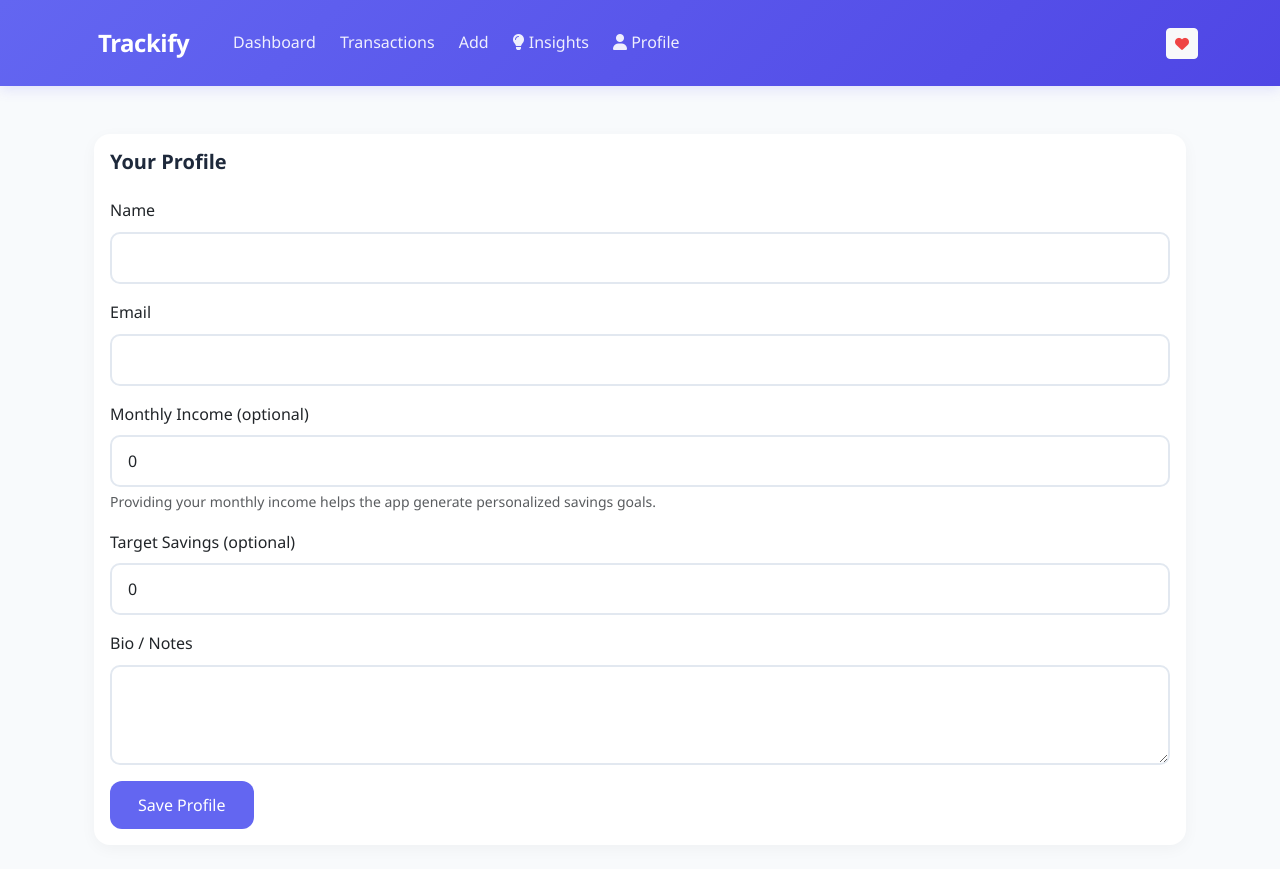
After one commit to namratha31/trackify, a Flask app: template templates/profile.html in a window 1280 px wide. The commit adds this page. Run offline with Flask 2, Linux system fonts and the light colour scheme; the template is opened without the code that fills it, so the values that code supplies are empty; parts of the project's set-up code (start-up, migrations or seed data) failed here and were passed over.

Commit message:
changed s littel stuff

```diff
--- a/app.py
+++ b/app.py
@@ -32,131 +32,341 @@ class Transaction(db.Model):
         return f"<Tx {self.id} {self.type} {self.amount}>"
 
 
-def ensure_db():
-    if not os.path.exists('trackify.db'):
-        # Ensure DB creation and seeding happen inside the Flask application context
-        with app.app_context():
-            db.create_all()
-            # Only seed categories if none exist
-            if Category.query.count() == 0:
-                # seed with a few categories
-                for name in ['Salary', 'Groceries', 'Transport', 'Entertainment', 'Utilities', 'Other']:
-                    c = Category(name=name)
-                    db.session.add(c)
-                db.session.commit()
+class Profile(db.Model):
+    """Simple single-user profile to store basic info and monthly income/targets."""
+    id = db.Column(db.Integer, primary_key=True)
+    name = db.Column(db.String(100))
+    email = db.Column(db.String(120), unique=True, nullable=True)
+    monthly_income = db.Column(db.Float, default=0.0)
+    target_savings = db.Column(db.Float, default=0.0)
+    from flask import Flask, render_template, request, redirect, url_for, jsonify, flash
+    from flask_sqlalchemy import SQLAlchemy
+    from datetime import datetime, date
+    from collections import defaultdict
+    import os
+
+    app = Flask(__name__)
+    app.config['SQLALCHEMY_DATABASE_URI'] = 'sqlite:///trackify.db'
+    app.config['SQLALCHEMY_TRACK_MODIFICATIONS'] = False
+    app.secret_key = os.environ.get('TRACKIFY_SECRET', 'dev-secret')
+
+    db = SQLAlchemy(app)
 
 
-@app.route('/')
-def index():
-    ensure_db()
-    # totals
-    transactions = Transaction.query.order_by(Transaction.date.desc()).all()
-    total_income = sum(t.amount for t in transactions if t.type == 'income')
-    total_expense = sum(t.amount for t in transactions if t.type == 'expense')
-    balance = total_income - total_expense
+    class Category(db.Model):
+        id = db.Column(db.Integer, primary_key=True)
+        name = db.Column(db.String(50), unique=True, nullable=False)
 
-    # recent
-    recent = transactions[:8]
-
-    # category breakdown for expenses
-    expenses = [t for t in transactions if t.type == 'expense']
-    cat_sums = {}
-    for t in expenses:
-        name = t.category.name if t.category else 'Uncategorized'
-        cat_sums[name] = cat_sums.get(name, 0) + t.amount
-
-    # monthly series (last 6 months)
-    from collections import defaultdict
-    monthly = defaultdict(float)
-    for t in transactions:
-        key = t.date.strftime('%Y-%m')
-        monthly[key] += t.amount if t.type == 'income' else -t.amount
-
-    # get last 6 months in order
-    months = sorted(monthly.keys())[-6:]
-    month_vals = [monthly[m] for m in months]
-
-    return render_template('index.html', total_income=total_income, total_expense=total_expense,
-                           balance=balance, recent=recent, cat_sums=cat_sums,
-                           months=months, month_vals=month_vals)
+        def __repr__(self):
+            return f"<Category {self.name}>"
 
 
-@app.route('/transactions')
-def transactions():
-    ensure_db()
-    txs = Transaction.query.order_by(Transaction.date.desc()).all()
-    return render_template('transactions.html', transactions=txs)
+    class Transaction(db.Model):
+        id = db.Column(db.Integer, primary_key=True)
+        amount = db.Column(db.Float, nullable=False)
+        type = db.Column(db.String(10), nullable=False)  # 'income' or 'expense'
+        category_id = db.Column(db.Integer, db.ForeignKey('category.id'))
+        category = db.relationship('Category')
+        date = db.Column(db.Date, default=date.today)
+        note = db.Column(db.String(200))
+
+        def __repr__(self):
+            return f"<Tx {self.id} {self.type} {self.amount}>"
 
 
-@app.route('/add', methods=['GET', 'POST'])
-def add_transaction():
-    ensure_db()
-    categories = Category.query.order_by(Category.name).all()
-    if request.method == 'POST':
-        try:
-            amt = float(request.form['amount'])
-            ttype = request.form['type']
-            cat_id = request.form.get('category') or None
-            note = request.form.get('note')
-            date_str = request.form.get('date')
-            if date_str:
-                dt = datetime.strptime(date_str, '%Y-%m-%d').date()
-            else:
-                dt = date.today()
+    class Profile(db.Model):
+        """Simple single-user profile to store basic info and monthly income/targets."""
+        id = db.Column(db.Integer, primary_key=True)
+        name = db.Column(db.String(100))
+        email = db.Column(db.String(120), unique=True, nullable=True)
+        monthly_income = db.Column(db.Float, default=0.0)
+        target_savings = db.Column(db.Float, default=0.0)
+        bio = db.Column(db.String(300))
 
-            if cat_id == 'new':
-                new_cat_name = request.form.get('new_category', '').strip()
-                if new_cat_name:
-                    cat = Category.query.filter_by(name=new_cat_name).first()
-                    if not cat:
-                        cat = Category(name=new_cat_name)
-                        db.session.add(cat)
-                        db.session.commit()
-                else:
-                    cat = None
-            else:
-                cat = Category.query.get(int(cat_id)) if cat_id else None
-
-            tx = Transaction(amount=amt, type=ttype, category=cat, note=note, date=dt)
-            db.session.add(tx)
-            db.session.commit()
-            flash('Transaction added', 'success')
-            return redirect(url_for('index'))
-        except Exception as e:
-            flash(f'Error: {e}', 'danger')
-
-    return render_template('add_transaction.html', categories=categories)
+        def __repr__(self):
+            return f"<Profile {self.name or 'Unnamed'}>"
 
 
-@app.route('/delete/<int:tx_id>', methods=['POST'])
-def delete(tx_id):
-    tx = Transaction.query.get_or_404(tx_id)
-    db.session.delete(tx)
-    db.session.commit()
-    flash('Deleted', 'info')
-    return redirect(request.referrer or url_for('transactions'))
+    def ensure_db():
+        """Create DB and seed categories & a default profile if DB doesn't exist."""
+        if not os.path.exists('trackify.db'):
+            with app.app_context():
+                db.create_all()
+                # seed categories if empty
+                if Category.query.count() == 0:
+                    for name in ['Salary', 'Groceries', 'Transport', 'Entertainment', 'Utilities', 'Other']:
+                        c = Category(name=name)
+                        db.session.add(c)
+                    db.session.commit()
+                # seed a default profile for single-user flow
+                if Profile.query.count() == 0:
+                    p = Profile(name='Your Name', email=None, monthly_income=0.0, target_savings=0.0, bio='')
+                    db.session.add(p)
+                    db.session.commit()
 
 
-@app.route('/api/category_breakdown')
-def api_category_breakdown():
-    ensure_db()
-    expenses = Transaction.query.filter_by(type='expense').all()
-    data = {}
-    for t in expenses:
-        name = t.category.name if t.category else 'Uncategorized'
-        data[name] = data.get(name, 0) + t.amount
-    return jsonify(data)
+    @app.route('/')
+    def index():
+        ensure_db()
+        # totals
+        transactions = Transaction.query.order_by(Transaction.date.desc()).all()
+        total_income = sum(t.amount for t in transactions if t.type == 'income')
+        total_expense = sum(t.amount for t in transactions if t.type == 'expense')
+        balance = total_income - total_expense
+
+        # recent
+        recent = transactions[:8]
+
+        # category breakdown for expenses
+        expenses = [t for t in transactions if t.type == 'expense']
+        cat_sums = {}
+        for t in expenses:
+            name = t.category.name if t.category else 'Uncategorized'
+            cat_sums[name] = cat_sums.get(name, 0) + t.amount
+
+        # monthly series (last 6 months)
+        monthly = defaultdict(float)
+        for t in transactions:
+            key = t.date.strftime('%Y-%m')
+            monthly[key] += t.amount if t.type == 'income' else -t.amount
+
+        # get last 6 months in order
+        months = sorted(monthly.keys())[-6:]
+        month_vals = [monthly[m] for m in months]
+
+        return render_template('index.html', total_income=total_income, total_expense=total_expense,
+                               balance=balance, recent=recent, cat_sums=cat_sums,
+                               months=months, month_vals=month_vals)
 
 
-if __name__ == '__main__':
-    print("\n🚀 Starting Trackify - Personal Finance Tracker")
-    print("\nMake sure you have:")
-    print("1. Activated your virtual environment (.venv)")
-    print("2. Installed requirements (pip install -r requirements.txt)")
-    print("\nServer Details:")
-    print("- URL: http://127.0.0.1:8080")
-    print("- Debug Mode: Enabled")
-    print("- Database: SQLite (trackify.db)")
-    print("\nPress Ctrl+C to stop the server\n")
+    @app.route('/transactions')
+    def transactions():
+        ensure_db()
+        txs = Transaction.query.order_by(Transaction.date.desc()).all()
+        return render_template('transactions.html', transactions=txs)
 
-    app.run(debug=True, host='127.0.0.1', port=8080)
+
+    @app.route('/add', methods=['GET', 'POST'])
+    def add_transaction():
+        ensure_db()
+        categories = Category.query.order_by(Category.name).all()
+        if request.method == 'POST':
+            try:
+                amt = float(request.form['amount'])
+                ttype = request.form['type']
+                cat_id = request.form.get('category') or None
+                note = request.form.get('note')
+                date_str = request.form.get('date')
+                if date_str:
+                    dt = datetime.strptime(date_str, '%Y-%m-%d').date()
+                else:
+                    dt = date.today()
+
+                if cat_id == 'new':
+                    new_cat_name = request.form.get('new_category', '').strip()
+                    if new_cat_name:
+                        cat = Category.query.filter_by(name=new_cat_name).first()
+                        if not cat:
+                            cat = Category(name=new_cat_name)
+                            db.session.add(cat)
+                            db.session.commit()
+                    else:
+                        cat = None
+                else:
+                    cat = Category.query.get(int(cat_id)) if cat_id else None
+
+                tx = Transaction(amount=amt, type=ttype, category=cat, note=note, date=dt)
+                db.session.add(tx)
+                db.session.commit()
+                flash('Transaction added', 'success')
+                return redirect(url_for('index'))
+            except Exception as e:
+                flash(f'Error: {e}', 'danger')
+
+        return render_template('add_transaction.html', categories=categories)
+
+
+    @app.route('/delete/<int:tx_id>', methods=['POST'])
+    def delete(tx_id):
+        tx = Transaction.query.get_or_404(tx_id)
+        db.session.delete(tx)
+        db.session.commit()
+        flash('Deleted', 'info')
+        return redirect(request.referrer or url_for('transactions'))
+
+
+    @app.route('/api/category_breakdown')
+    def api_category_breakdown():
+        ensure_db()
+        expenses = Transaction.query.filter_by(type='expense').all()
+        data = {}
+        for t in expenses:
+            name = t.category.name if t.category else 'Uncategorized'
+            data[name] = data.get(name, 0) + t.amount
+        return jsonify(data)
+
+
+    @app.route('/insights')
+    def insights():
+        ensure_db()
+        # Calculate spending patterns
+        transactions = Transaction.query.order_by(Transaction.date.desc()).all()
+        total_income = sum(t.amount for t in transactions if t.type == 'income')
+        total_expense = sum(t.amount for t in transactions if t.type == 'expense')
+
+        # savings rate (we'll compute using monthly income estimate)
+        # prefer profile monthly_income if user provided one
+        profile = Profile.query.first()
+        if profile and profile.monthly_income and profile.monthly_income > 0:
+            monthly_income = profile.monthly_income
+        else:
+            months_present = len(set(t.date.strftime('%Y-%m') for t in transactions)) or 1
+            monthly_income = total_income / months_present
+
+        savings_rate = ((monthly_income - total_expense) / monthly_income * 100) if monthly_income else 0
+
+        # Get category-wise spending
+        expenses_by_category = {}
+        for t in transactions:
+            if t.type == 'expense':
+                cat_name = t.category.name if t.category else 'Uncategorized'
+                expenses_by_category[cat_name] = expenses_by_category.get(cat_name, 0) + t.amount
+
+        # Sort categories by amount
+        sorted_categories = sorted(expenses_by_category.items(), key=lambda x: x[1], reverse=True)
+
+        # Generate personalized tips based on spending patterns
+        tips = []
+        if savings_rate < 20:
+            tips.append({
+                'type': 'warning',
+                'title': 'Increase Your Savings',
+                'description': 'Aim to save at least 20% of your income. Try the 50/30/20 rule: 50% for needs, 30% for wants, and 20% for savings.'
+            })
+        else:
+            tips.append({
+                'type': 'success',
+                'title': 'Great Saving Habits!',
+                'description': f"You're saving {savings_rate:.1f}% of your income. Keep up the good work!"
+            })
+
+        if sorted_categories:
+            highest_expense_cat = sorted_categories[0][0]
+            tips.append({
+                'type': 'info',
+                'title': f'High {highest_expense_cat} Spending',
+                'description': f'Your highest expense category is {highest_expense_cat}. Consider setting a budget limit for this category.'
+            })
+
+        # Monthly comparison (current vs previous month)
+        now = datetime.now()
+        current_month_expenses = sum(t.amount for t in transactions if t.type == 'expense' and t.date.month == now.month and t.date.year == now.year)
+        # previous month handling (wrap year)
+        prev_month = (now.month - 1) or 12
+        prev_year = now.year if now.month > 1 else now.year - 1
+        last_month_expenses = sum(t.amount for t in transactions if t.type == 'expense' and t.date.month == prev_month and t.date.year == prev_year)
+
+        if current_month_expenses > last_month_expenses and last_month_expenses > 0:
+            tips.append({
+                'type': 'warning',
+                'title': 'Spending Trend Alert',
+                'description': 'Your spending this month is higher than last month. Review your expenses to stay on track.'
+            })
+
+        # Generate savings goals based on monthly_income estimate
+        savings_goals = [
+            {
+                'title': 'Emergency Fund',
+                'target': monthly_income * 6,
+                'description': 'Aim to save 6 months of expenses for emergencies.',
+                'priority': 'High'
+            },
+            {
+                'title': 'Retirement Fund',
+                'target': monthly_income * 12,
+                'description': 'Start building your retirement savings early.',
+                'priority': 'Medium'
+            },
+            {
+                'title': 'Short-term Savings',
+                'target': monthly_income * 3,
+                'description': 'Save for short-term goals like vacations or purchases.',
+                'priority': 'Low'
+            }
+        ]
+
+        # Money-saving challenges
+        challenges = [
+            {
+                'title': '52-Week Challenge',
+                'description': "Save $1 in week 1, $2 in week 2, and so on. You'll have $1,378 by the end of the year!",
+                'difficulty': 'Easy'
+            },
+            {
+                'title': 'No-Spend Days',
+                'description': 'Challenge yourself to have 2 no-spend days each week.',
+                'difficulty': 'Medium'
+            },
+            {
+                'title': '1% Improvement',
+                'description': 'Try to reduce each category of spending by 1% each month.',
+                'difficulty': 'Hard'
+            }
+        ]
+
+        return render_template('insights.html',
+                             savings_rate=savings_rate,
+                             tips=tips,
+                             savings_goals=savings_goals,
+                             challenges=challenges,
+                             categories=sorted_categories,
+                             profile=profile,
+                             monthly_income=monthly_income)
+
+
+    @app.route('/profile', methods=['GET', 'POST'])
+    def profile():
+        ensure_db()
+        profile = Profile.query.first()
+        if request.method == 'POST':
+            name = request.form.get('name', '').strip()
+            email = request.form.get('email', '').strip() or None
+            try:
+                monthly_income = float(request.form.get('monthly_income') or 0)
+            except ValueError:
+                monthly_income = 0.0
+            try:
+                target_savings = float(request.form.get('target_savings') or 0)
+            except ValueError:
+                target_savings = 0.0
+            bio = request.form.get('bio', '').strip()
+
+            if not profile:
+                profile = Profile(name=name, email=email, monthly_income=monthly_income, target_savings=target_savings, bio=bio)
+                db.session.add(profile)
+            else:
+                profile.name = name
+                profile.email = email
+                profile.monthly_income = monthly_income
+                profile.target_savings = target_savings
+                profile.bio = bio
+
+            db.session.commit()
+            flash('Profile saved', 'success')
+            return redirect(url_for('profile'))
+
+        return render_template('profile.html', profile=profile)
+
+
+    if __name__ == '__main__':
+        print("\n🚀 Starting Trackify - Personal Finance Tracker")
+        print("\nMake sure you have:")
+        print("1. Activated your virtual environment (.venv)")
+        print("2. Installed requirements (pip install -r requirements.txt)")
+        print("\nServer Details:")
+        print("- URL: http://127.0.0.1:8080")
+        print("- Debug Mode: Enabled")
+        print("- Database: SQLite (trackify.db)")
+        print("\nPress Ctrl+C to stop the server\n")
+
+        app.run(debug=True, host='127.0.0.1', port=8080)
--- a/templates/base.html
+++ b/templates/base.html
@@ -18,9 +18,12 @@
             <li class="nav-item"><a class="nav-link" href="/">Dashboard</a></li>
             <li class="nav-item"><a class="nav-link" href="/transactions">Transactions</a></li>
             <li class="nav-item"><a class="nav-link" href="/add">Add</a></li>
-                    <li class="nav-item"><a class="nav-link" href="/insights">
-                      <i class="fas fa-lightbulb"></i> Insights
-                    </a></li>
+            <li class="nav-item"><a class="nav-link" href="/insights">
+              <i class="fas fa-lightbulb"></i> Insights
+            </a></li>
+            <li class="nav-item"><a class="nav-link" href="/profile">
+              <i class="fas fa-user"></i> Profile
+            </a></li>
                   </ul>
                   <div class="d-flex">
                     <button class="btn btn-light btn-sm ms-2" type="button" data-bs-toggle="tooltip" title="View your financial health">
--- /dev/null
+++ b/templates/profile.html
@@ -0,0 +1,35 @@
+{% extends "base.html" %}
+
+{% block content %}
+<div class="container py-4">
+    <div class="card">
+        <div class="card-body">
+            <h2 class="card-title">Your Profile</h2>
+            <form method="POST">
+                <div class="mb-3">
+                    <label class="form-label">Name</label>
+                    <input type="text" name="name" class="form-control" value="{{ profile.name if profile else '' }}" />
+                </div>
+                <div class="mb-3">
+                    <label class="form-label">Email</label>
+                    <input type="email" name="email" class="form-control" value="{{ profile.email if profile else '' }}" />
+                </div>
+                <div class="mb-3">
+                    <label class="form-label">Monthly Income (optional)</label>
+                    <input type="number" step="0.01" name="monthly_income" class="form-control" value="{{ profile.monthly_income if profile else 0 }}" />
+                    <div class="form-text">Providing your monthly income helps the app generate personalized savings goals.</div>
+                </div>
+                <div class="mb-3">
+                    <label class="form-label">Target Savings (optional)</label>
+                    <input type="number" step="0.01" name="target_savings" class="form-control" value="{{ profile.target_savings if profile else 0 }}" />
+                </div>
+                <div class="mb-3">
+                    <label class="form-label">Bio / Notes</label>
+                    <textarea name="bio" class="form-control" rows="3">{{ profile.bio if profile else '' }}</textarea>
+                </div>
+                <button class="btn btn-primary">Save Profile</button>
+            </form>
+        </div>
+    </div>
+</div>
+{% endblock %}
```
